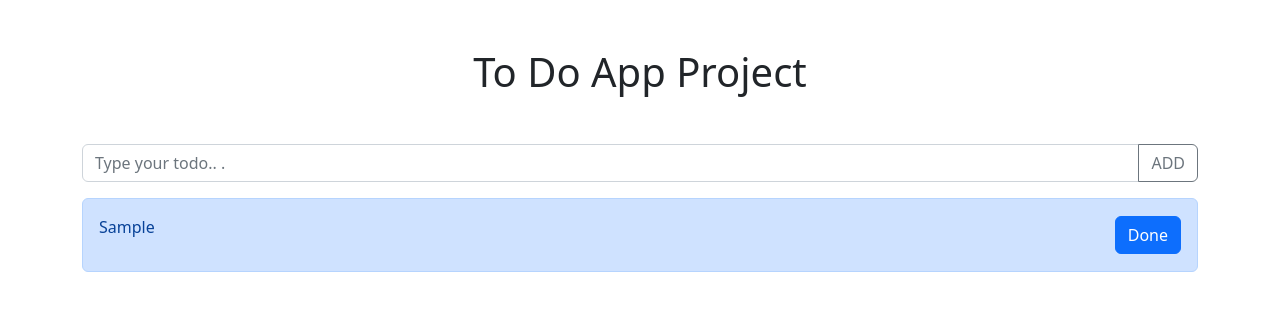
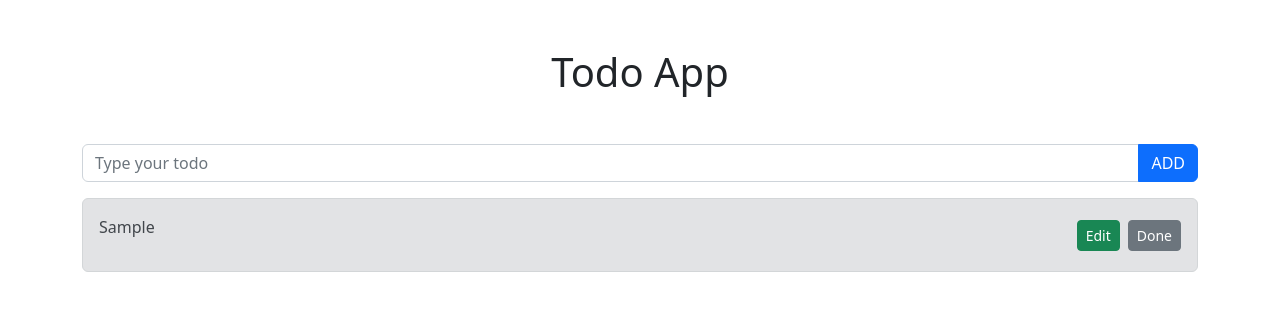
Before and after one commit to afsnemreq/todoapp, a React (Create React App) app: page / in a window 1280 px wide. Both pictures are taken after typing "Sample" into the empty fields and a click on the button "ADD". Shown: the top 310 px of the page. Built offline with nearby package versions, Linux system fonts and the light colour scheme.

Commit message:
changes todo react 2 videos

```diff
--- a/src/App.js
+++ b/src/App.js
@@ -1,92 +1,86 @@
-import React,{ useState } from "react";
+import React, { useState } from "react";
 
 function App() {
-
   const [todoText, setTodoText] = useState("");
   const [todos, setTodos] = useState([]);
+  const [isEdit, setIsEdit] = useState(false);
 
+  const editTodo = (id) => {
+    setIsEdit(true);
+    const searchedTodo = todos.find((item) => item.id === id);
+    setTodoText(searchedTodo.text);
+  }
 
   const changeIsDone = (id) => {
-
     const searchedTodo = todos.find((item) => item.id === id);
-
     const updatedTodo = {
       ...searchedTodo,
       isDone: !searchedTodo.isDone,
     };
-
-
     const filteredTodos = todos.filter((item) => item.id !== id);
-
     setTodos([updatedTodo, ...filteredTodos]);
-      console.log(setTodos);
-
   };
-
 
   const handleSubmit = (event) => {
     event.preventDefault();
-      if (todoText === "")
-      {
-          alert("Todo text can't be empty !!!");
+    if (todoText === "") {
+      alert("Todo text can't be empty!");
       return;
     }
-
-      const hasTodos = todos.find(item => item.text === todoText);
-
-      if (hasTodos !== undefined)
-      {
+    const hasTodos = todos.find((item) => item.text === todoText);
+    console.log(hasTodos);
+    if (hasTodos !== undefined) {
       alert("You have the todo already");
       return;
     }
-
-      const newTodo={
+    const newTodo = {
       id: new Date().getTime(),
       isDone: false,
       text: todoText,
       date: new Date(),
-      }
+    };
 
-      setTodos([newTodo, ...todos]);
+    setTodos([...todos, newTodo]);
     setTodoText("");
   };
+  return (
+    <div className="container">
+      <h1 className="text-center my-5">Todo App</h1>
+      <form onSubmit={handleSubmit}>
+        <div className="input-group mb-3">
+          <input
+            value={todoText}
+            type="text"
+            className="form-control"
+            placeholder="Type your todo"
+            onChange={(event) => setTodoText(event.target.value)}
+          />
+          <button className="btn btn-primary" type="submit">
+            ADD
+          </button>
+        </div>
+      </form>
+      {todos.length <= 0 ? (
+        <p className="text-center my-5">You don't have any todos yet.</p>
+      ) : (
+        <>
+          {todos.map((item) => (
+            <div className={`alert alert-${item.isDone === false ? "secondary" : "success"} d-flex justify-content-between align-items-center`}>
+              <p>{item.text}</p>
+
+              <div>
+                <button className="btn btn-sm btn-success mx-2" onClick={() => editTodo(item.id)}>Edit</button>
+                <button onClick={() => changeIsDone(item.id)} className="btn btn-sm btn-secondary">
+                  {item.isDone === false ? "Done" : "Undone"}
+                </button>
+              </div>
 
 
 
-  return (
-    <div className="container">
-      <h1 className="text-center my-5">To Do App Project</h1>
-
-      <form onSubmit={ handleSubmit }>
-        <div className="input-group mb-3">
-            <input type="text" className="form-control" placeholder="Type your todo.. ." value={todoText} onChange={(event)=> setTodoText(event.target.value) } />
-            <button className="btn btn-outline-secondary" type="submit">ADD</button>
             </div>
-      </form>
-
-      {
-          todos.length <= 0 ? (
-              <p className="text-center my-5">You don't have any todos yet.</p>
-          ) : (
-
-            <div>
-               {
-                  todos.map((item) => (
-                      <div className="alert alert-primary d-flex justify-content-between align-items-center">
-                          <p>{item.text}</p>
-                          <button onClick={() => changeIsDone(item.id) } className="btn btn-primary">
-                              {
-                                 item.isDone === false ? "Done" : "Undone"
-                              }
-                          </button>
-                      </div>
-                    )
-                  )
-               }
-            </div>
-
-          )
-      }
+          ))}
+        </>
+      )}
     </div>
   );
 }
```
Lines whose indentation alone changed are shown as unchanged.
